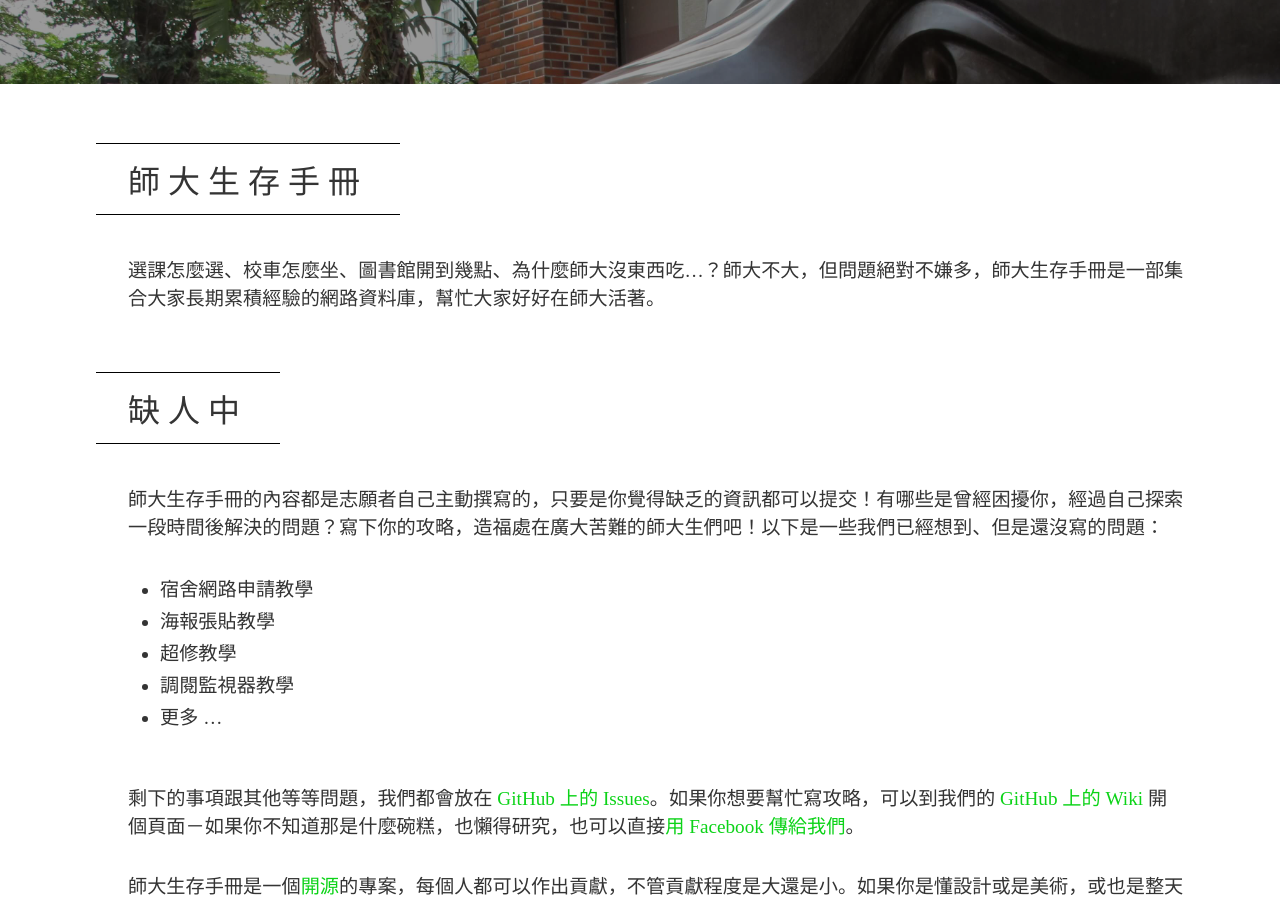
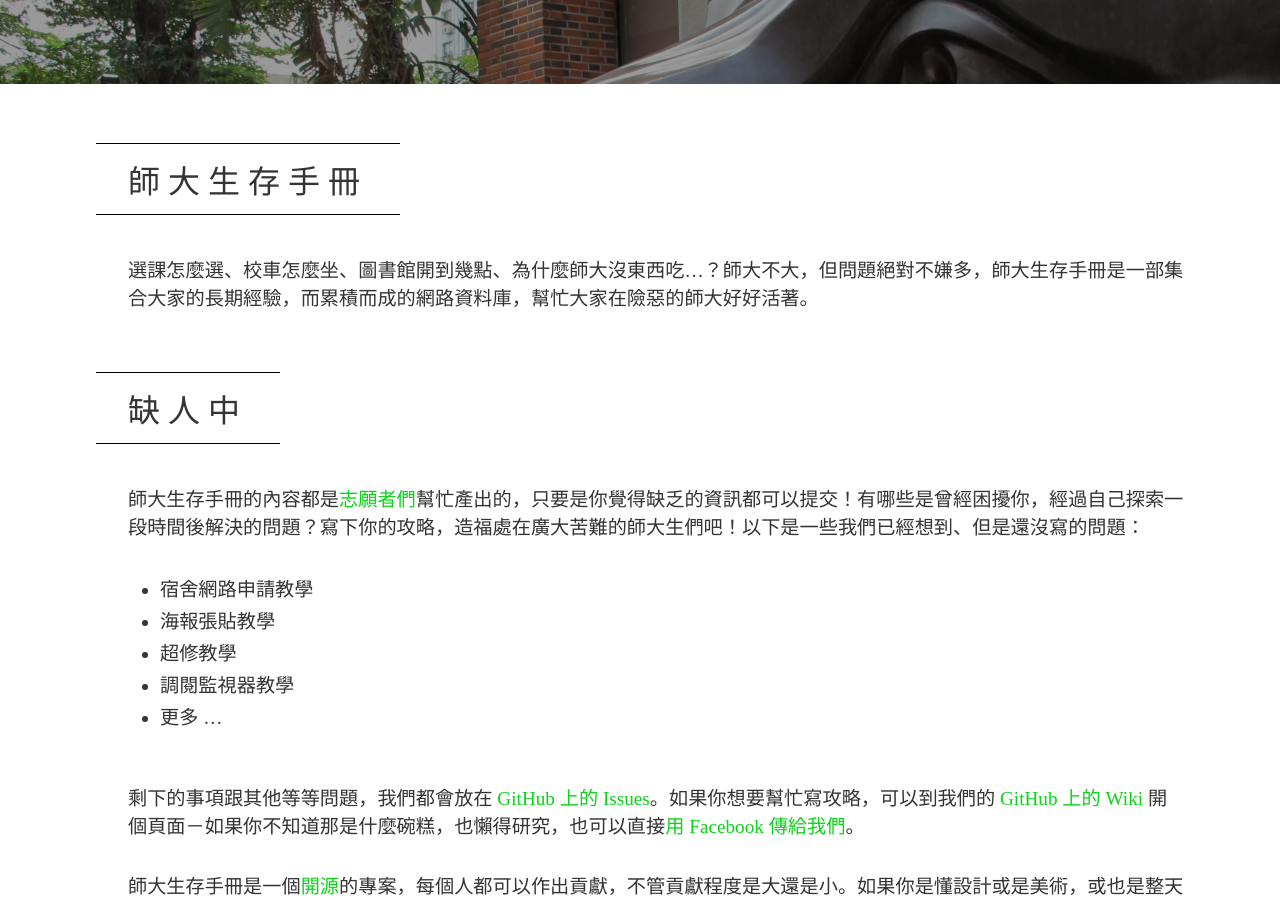
Before and after one commit to as535364/surviveNTNU, a Jekyll site: the page built from about.md, in a window 1280 px wide and 900 px high, scrolled down 286 px. Built offline with Jekyll 4.4.1, drawn with Linux system fonts in a browser that asks for light colours; comment, search, counter and statistics services are not loaded; some of the changed text lies outside the part shown.

Commit message:
增加一個protip 跟微調關於
期中退選時程！

```diff
--- a/_data/protip.json
+++ b/_data/protip.json
@@ -10,5 +10,9 @@
     {
         "tip": "錯過了啦啦？到師青看重播！",
         "link": "https://livehouse.in/channel/365461/record/-K3V6D4UUmEPYevkVI_R"
+    },
+    {
+        "tip": "期中退選只到十二月四號喔！",
+        "link": "https://calendar.coursentnu.com/"
     }
 ]
--- a/about.md
+++ b/about.md
@@ -5,10 +5,10 @@
 ---
 
 ## 師大生存手冊
-選課怎麼選、校車怎麼坐、圖書館開到幾點、為什麼師大沒東西吃...？師大不大，但問題絕對不嫌多，師大生存手冊是一部集合大家長期累積經驗的網路資料庫，幫忙大家好好在師大活著。
+選課怎麼選、校車怎麼坐、圖書館開到幾點、為什麼師大沒東西吃...？師大不大，但問題絕對不嫌多，師大生存手冊是一部集合大家的長期經驗，而累積而成的網路資料庫，幫忙大家在險惡的師大好好活著。
 
 ## 缺人中
-師大生存手冊的內容都是志願者自己主動撰寫的，只要是你覺得缺乏的資訊都可以提交！有哪些是曾經困擾你，經過自己探索一段時間後解決的問題？寫下你的攻略，造福處在廣大苦難的師大生們吧！以下是一些我們已經想到、但是還沒寫的問題：
+師大生存手冊的內容都是[志願者們](/humans.txt)幫忙產出的，只要是你覺得缺乏的資訊都可以提交！有哪些是曾經困擾你，經過自己探索一段時間後解決的問題？寫下你的攻略，造福處在廣大苦難的師大生們吧！以下是一些我們已經想到、但是還沒寫的問題：
 
 * 宿舍網路申請教學
 * 海報張貼教學
@@ -22,3 +22,8 @@
 
 ## 發現問題？
 如果你發現資料哪裡有出錯，可以直接[到 GitHub 上開 Issue](https://github.com/communityNTNU/surviveNTNU/issues) 或是[用 Facebook 傳訊息給我們](https://www.facebook.com/CommunityNTNU/)，記得說明是哪裡出問題喔！
+
+## 其他專案
+來看看我們其他的努力！
+* [Course NTNU](http://www.coursentnu.com/)：評價和查詢師大課程
+* [Calendar NTNU - 師大曆](http://calendar.coursentnu.com/)：師大人專用的行事曆
```
Also changed, not shown: protip.json (deleted).
